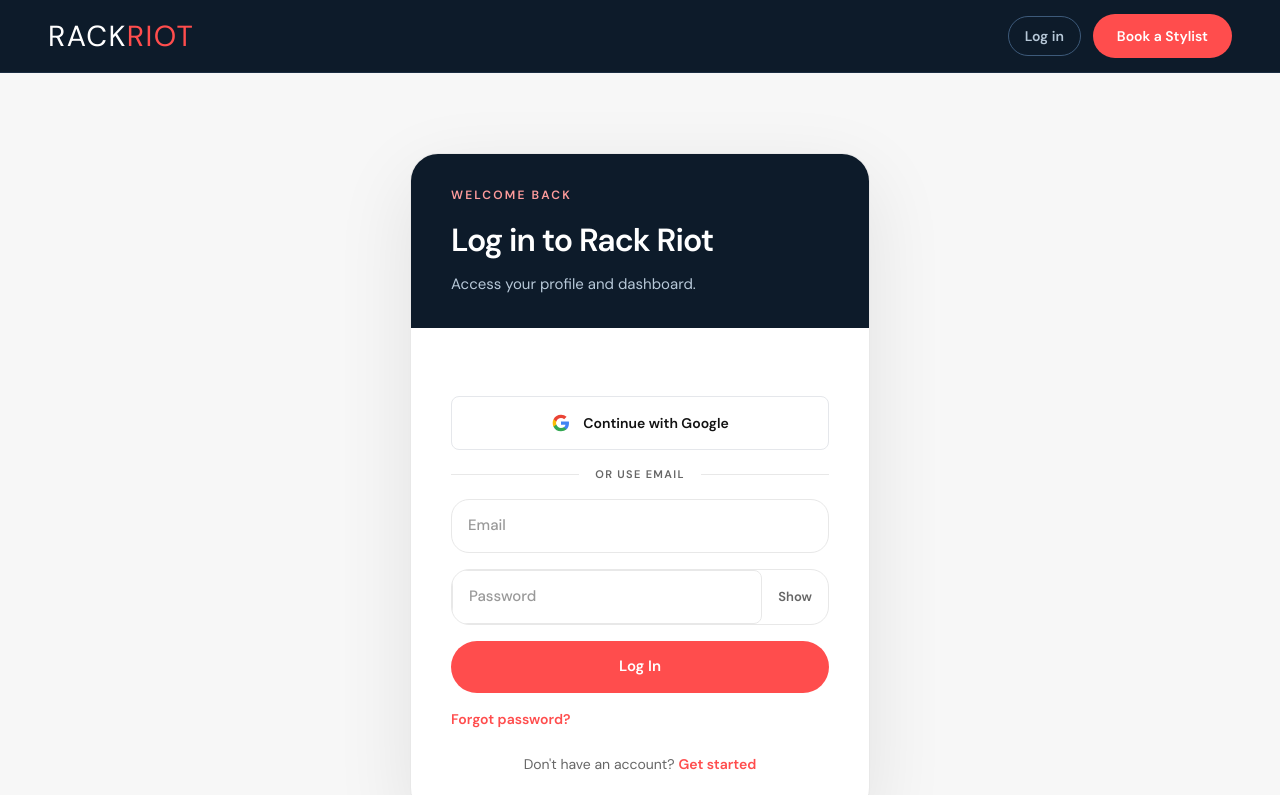
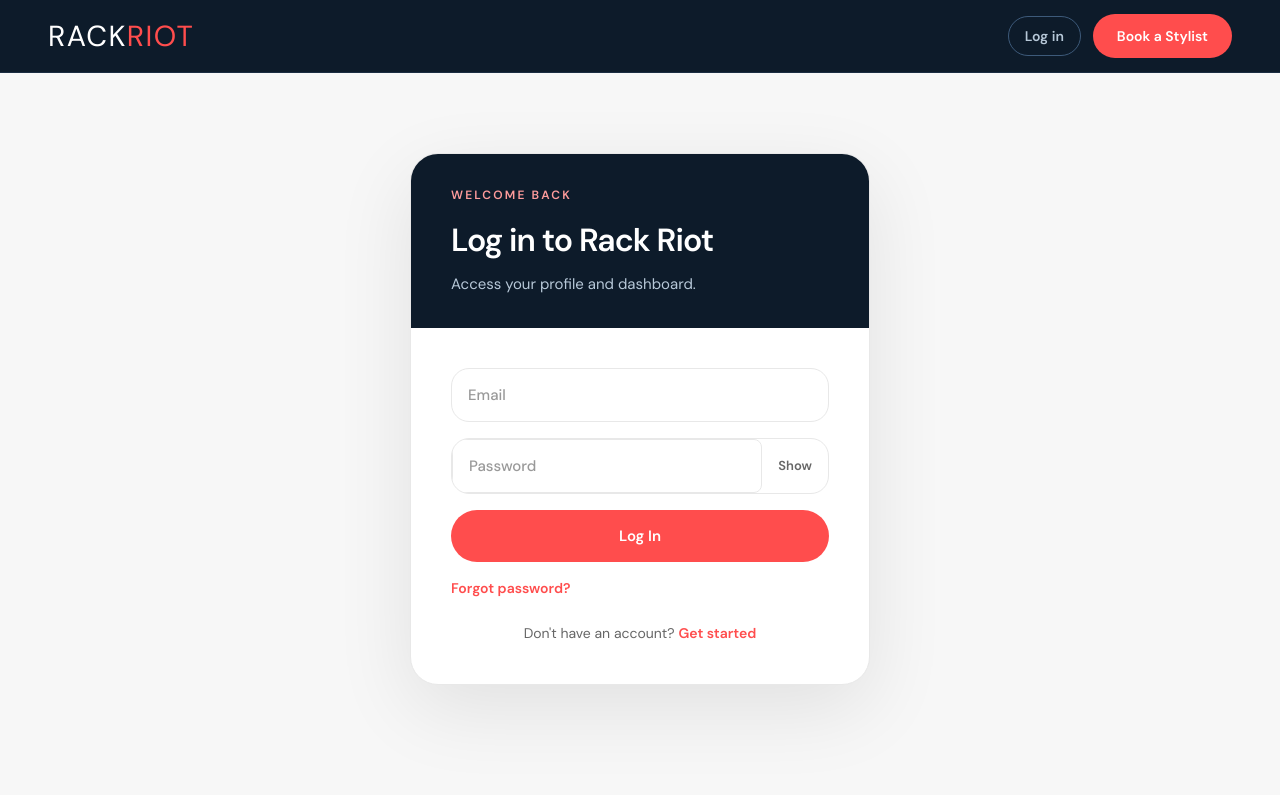
Before and after one commit to hashkeys88/rack-riot, a React (Vite) app: page /login in a window 1280 px wide. Shown: the top 795 px of the page. Built offline with nearby package versions, Linux system fonts and the light colour scheme; no server answers.

Commit message:
remove inactive Google sign-in

```diff
--- a/src/components/GoogleAuthButton.jsx
+++ /dev/null
@@ -1,41 +0,0 @@
-import { useState } from 'react';
-import { supabase } from '../lib/supabase';
-
-export default function GoogleAuthButton({ onError }) {
-  const [loading, setLoading] = useState(false);
-
-  async function handleGoogleLogin() {
-    setLoading(true);
-    onError?.(null);
-    try {
-      const { error } = await supabase.auth.signInWithOAuth({
-        provider: 'google',
-        options: {
-          redirectTo: `${window.location.origin}/auth/callback`,
-          queryParams: { prompt: 'select_account' }
-        }
-      });
-      if (error) throw error;
-    } catch (error) {
-      onError?.(error?.message || 'Could not continue with Google.');
-      setLoading(false);
-    }
-  }
-
-  return (
-    <button
-      type="button"
-      onClick={handleGoogleLogin}
-      disabled={loading}
-      className="mt-7 flex min-h-[54px] w-full items-center justify-center gap-3 border border-atelier-ink/20 bg-white px-5 text-[14px] font-bold text-atelier-ink transition hover:border-atelier-ink disabled:cursor-wait disabled:opacity-60"
-    >
-      <svg viewBox="0 0 24 24" aria-hidden="true" className="h-5 w-5">
-        <path fill="#4285F4" d="M21.6 12.23c0-.71-.06-1.4-.18-2.07H12v3.92h5.38a4.6 4.6 0 0 1-2 3.02v2.54h3.24c1.9-1.75 2.98-4.33 2.98-7.41Z" />
-        <path fill="#34A853" d="M12 22c2.7 0 4.98-.9 6.63-2.36l-3.25-2.54c-.9.6-2.05.96-3.38.96-2.61 0-4.82-1.76-5.61-4.13H3.04v2.62A10 10 0 0 0 12 22Z" />
-        <path fill="#FBBC05" d="M6.39 13.93A6.02 6.02 0 0 1 6.07 12c0-.67.12-1.32.32-1.93V7.45H3.04A10 10 0 0 0 2 12c0 1.61.39 3.14 1.04 4.55l3.35-2.62Z" />
-        <path fill="#EA4335" d="M12 5.94c1.47 0 2.78.5 3.82 1.5l2.88-2.88A9.65 9.65 0 0 0 12 2a10 10 0 0 0-8.96 5.45l3.35 2.62C7.18 7.7 9.39 5.94 12 5.94Z" />
-      </svg>
-      {loading ? 'Opening Google...' : 'Continue with Google'}
-    </button>
-  );
-}
--- a/src/pages/Login.jsx
+++ b/src/pages/Login.jsx
@@ -3,7 +3,6 @@
 import { dashboardPathForRole, resolveAccountRole } from '../lib/accountRole';
 import { supabase } from '../lib/supabase';
 import { useAuth } from '../context/AuthContext';
-import GoogleAuthButton from '../components/GoogleAuthButton';
 
 export default function Login() {
   const { user, profile, loading: authLoading } = useAuth();
@@ -93,12 +92,6 @@
         </div>
 
         <div className="space-y-4 p-7 md:p-10">
-        <GoogleAuthButton onError={setError} />
-        <div className="my-5 flex items-center gap-4" aria-hidden="true">
-          <span className="h-px flex-1 bg-riotBorder" />
-          <span className="text-[11px] font-bold uppercase tracking-[0.12em] text-riotTextSecondary">or use email</span>
-          <span className="h-px flex-1 bg-riotBorder" />
-        </div>
         <input
           value={email}
           type="email"
```
